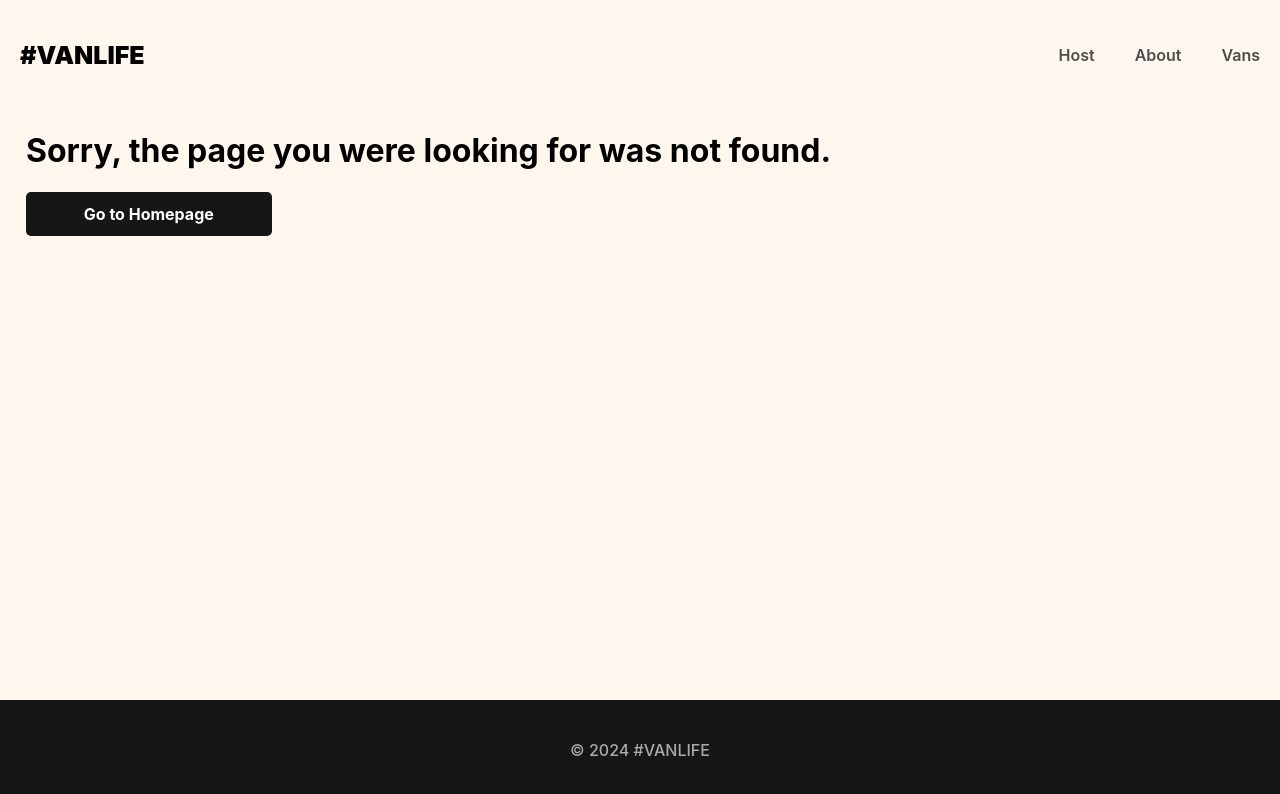
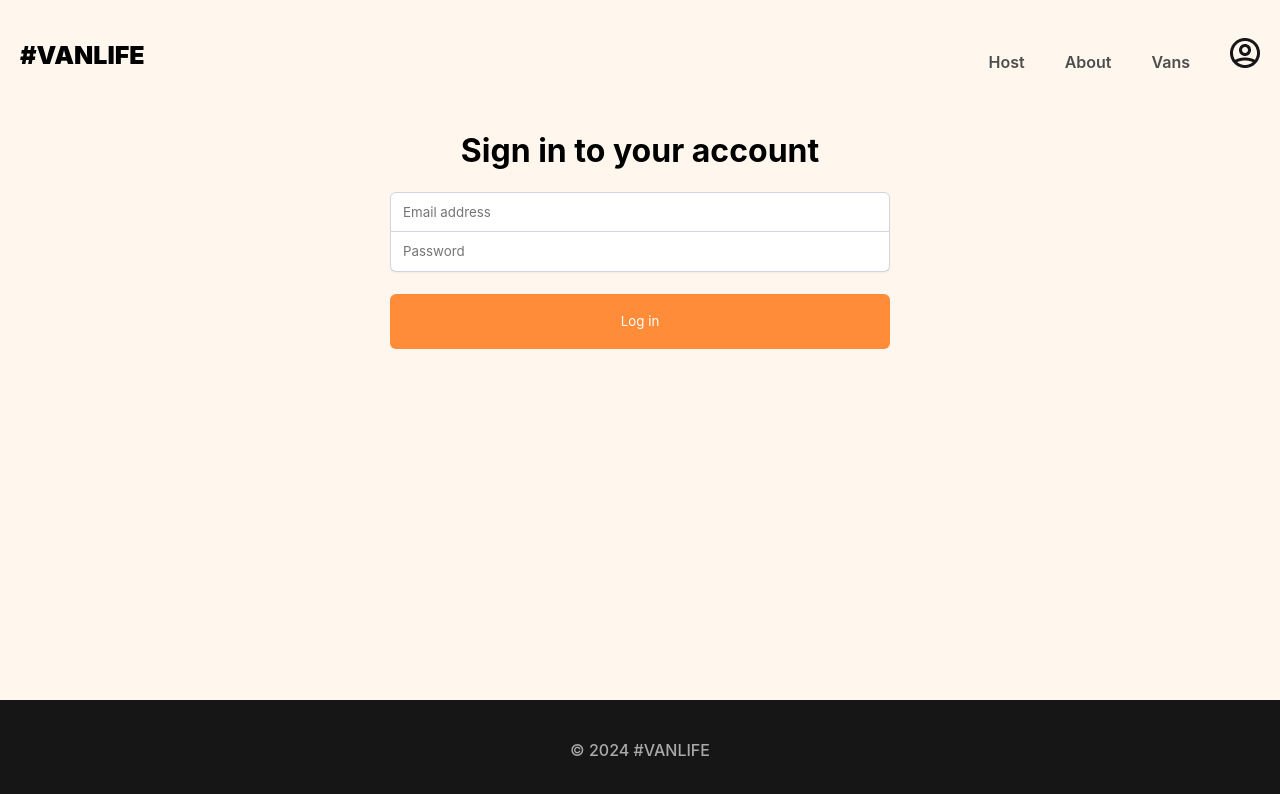
Before and after one commit to deja-v/van-life, a React (Vite) app: page /login in a window 1280 px wide. Before the commit this address had no page. Shown: the top 794 px of the page. Built offline with nearby package versions, Linux system fonts and the light colour scheme; what miragejs would draw is missing.

Commit message:
created new component for login page

```diff
--- a/src/App.jsx
+++ b/src/App.jsx
@@ -16,6 +16,7 @@
 import HostVanPhotos from './pages/host/HostVanPhotos.jsx'
 import HostVanPricing from './pages/host/HostVanPricing.jsx'
 import NotFound from './pages/NotFound.jsx';
+import Login from './pages/login.jsx';
 export default function App() {
   return (
     <BrowserRouter>
@@ -26,6 +27,7 @@
             <Route path="/about" element={<About />} />
             <Route path="/vans" element={<Vans />}/>
             <Route path="/vans/:id" element={<VanDetails />}/>
+            <Route path='/login' element={<Login/>}/>
             <Route path="/host" element={<HostLayout/>}>
               <Route index element={<Dashboard />} />
               <Route path="/host/income" element={<Income/>}/>
--- a/src/components/Header.jsx
+++ b/src/components/Header.jsx
@@ -1,6 +1,6 @@
 import React from "react";
 import { Link,NavLink } from "react-router-dom";
-
+import imageUrl from "../assets/images/avatar-icon.png"
 export default function Header(){
     return (
         <header>
@@ -9,6 +9,12 @@
             <NavLink className={({isActive})=> isActive? "active-link": null} to="/host">Host</NavLink>
             <NavLink className={({isActive})=> isActive? "active-link": null} to="/about">About</NavLink>
             <NavLink className={({isActive})=> isActive? "active-link": null} to="/vans">Vans</NavLink>
+            <Link to="login" className="login-link">
+                    <img
+                        src={imageUrl}
+                        className="login-icon"
+                    />
+                </Link>
             </nav>
         </header>
     )
--- a/src/index.css
+++ b/src/index.css
@@ -487,3 +487,49 @@
   background-color: #161616;
   color: white;
 }
+
+.login-container {
+  display: flex;
+  flex-direction: column;
+  align-items: center;
+  padding-inline: 27px;
+}
+
+.login-form {
+  display: flex;
+  flex-direction: column;
+  width: 100%;
+  max-width: 500px;
+}
+
+.login-form > input {
+  border: 1px solid rgba(209, 213, 219);
+  height: 40px;
+  text-indent: 10px;
+  font-family: "Inter", sans-serif;
+  box-shadow: 0px 1px 2px rgba(0, 0, 0, 0.05);
+  font-weight: 400;
+}
+
+.login-form > input:focus {
+  outline: none;
+}
+
+.login-form > input:first-of-type {
+  border-radius: 6px 6px 0px 0px;
+}
+
+.login-form > input:last-of-type {
+  border-radius: 0px 0px 6px 6px;
+  border-top: none;
+}
+
+.login-form > button {
+  background-color: #FF8C38;
+  border: none;
+  border-radius: 6px;
+  height: 55px;
+  margin-top: 22px;
+  color: white;
+  font-family: "Inter", sans-serif;
+}
--- /dev/null
+++ b/src/pages/login.jsx
@@ -0,0 +1,43 @@
+import React from "react"
+import { useNavigate } from "react-router-dom"
+
+export default function Login() {
+    const [loginFormData, setLoginFormData] = React.useState({ email: "", password: "" })
+
+    function handleSubmit(e) {
+        e.preventDefault()
+        console.log(loginFormData)
+    }
+
+    function handleChange(e) {
+        const { name, value } = e.target
+        setLoginFormData(prev => ({
+            ...prev,
+            [name]: value
+        }))
+    }
+
+    return (
+        <div className="login-container">
+            <h1>Sign in to your account</h1>
+            <form onSubmit={handleSubmit} className="login-form">
+                <input
+                    name="email"
+                    onChange={handleChange}
+                    type="email"
+                    placeholder="Email address"
+                    value={loginFormData.email}
+                />
+                <input
+                    name="password"
+                    onChange={handleChange}
+                    type="password"
+                    placeholder="Password"
+                    value={loginFormData.password}
+                />
+                <button>Log in</button>
+            </form>
+        </div>
+    )
+
+}
--- a/src/pages/vans/Vans.jsx
+++ b/src/pages/vans/Vans.jsx
@@ -7,13 +7,15 @@
     const dep = useRef(0)
     const [vans, setVans] = useState([])
     const [searchParams, setSearchParams] = useSearchParams()
-
+    const [loading, setLoading] = useState(false)
     const typeFilter = searchParams.get("type")
 
     React.useEffect(function() {
         async function loadVans() {
+            setLoading(true)
             const data = await getVans()
             setVans(data)
+            setLoading(false)
         }
         loadVans()
 
@@ -44,6 +46,12 @@
         })
     }
 
+    if(loading) {
+        return (
+            <h1>loading...</h1>
+        )
+    }
+
     return (
         <div className="van-list-container">
             <h1>Explore our van options</h1>
```
Also changed, not shown: src/assets/images/avatar-icon.png (added).
